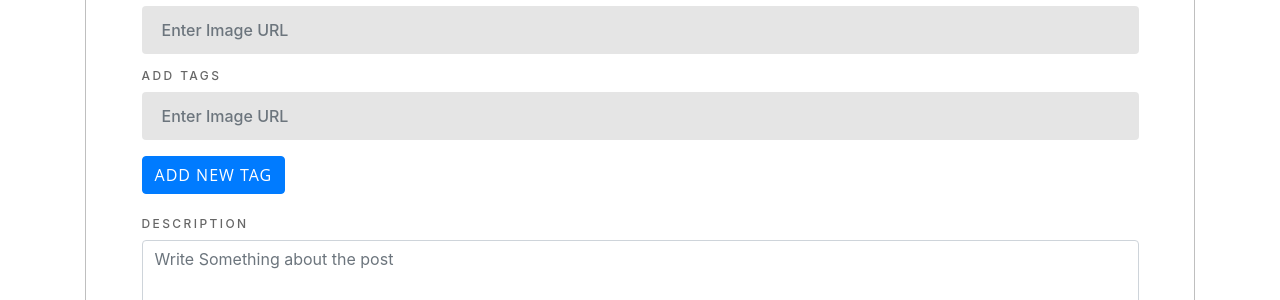
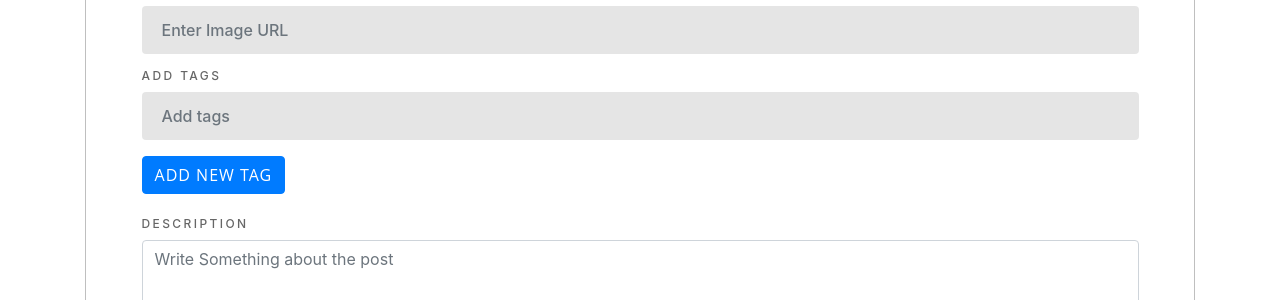
Before and after one commit to VCETHackathon21/VH21-30-Vortex, a Django app: page /addpost in a window 1280 px wide. Shown: the part 327-627 px from the top of the page. Run offline with Django 3.2, Linux system fonts and the light colour scheme; data that the repository does not hold is empty; some libraries are stand-ins or nearby versions.

Commit message:
Final commit

```diff
--- a/templates/addpost.html
+++ b/templates/addpost.html
@@ -58,7 +58,7 @@
             </div>
             <div class="form-group">
                 <label for="tagsection">Add Tags</label>
-                <input type="text" name="tags" class="form-control" id="tagsection" aria-describedby="emailHelp" placeholder="Enter Image URL" value="">
+                <input type="text" name="tags" class="form-control" id="tagsection" aria-describedby="emailHelp" placeholder="Add tags" value="">
             </div>
             <!-- Button trigger modal -->
             <button type="button" class="btn btn-primary mb-4" data-toggle="modal" data-target="#exampleModal">
```
